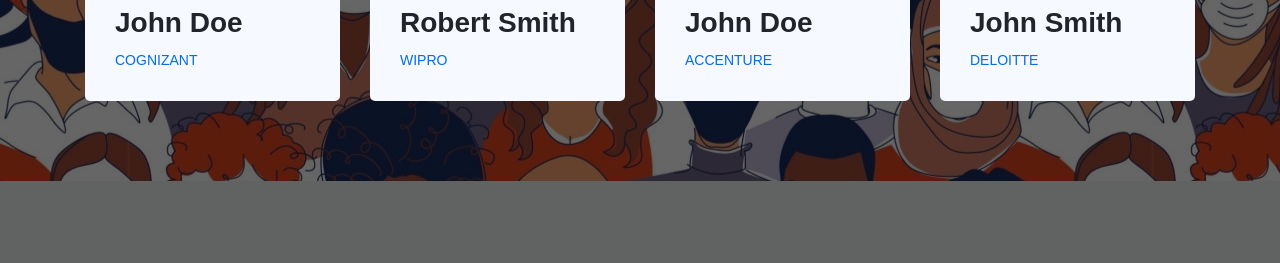
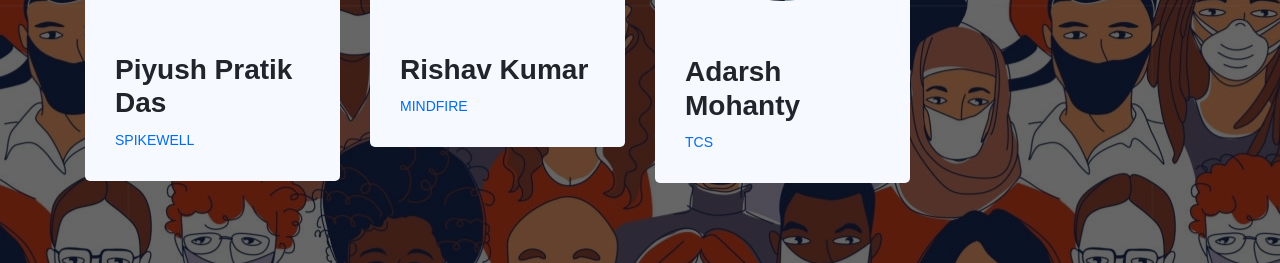
Before and after one commit to pseudo-sm/covidasha, a Django app: template app/templates/how_work.html in a window 1280 px wide. Shown: the part 988-1251 px from the top of the page. Before the commit the page ends 1169 px from the top, so only its background shows below. Run offline with Django 3.2, Linux system fonts and the light colour scheme; the template is opened without the code that fills it, so the values that code supplies are empty; some libraries are stand-ins or nearby versions.

Commit message:
mostly final changes

```diff
--- a/app/templates/how_work.html
+++ b/app/templates/how_work.html
@@ -367,12 +367,12 @@
 				<div class="col-sm-6 col-lg-4 col-xl-3">
 					<div class="single-person">
 						<div class="person-image">
-							<img src="https://i.ibb.co/G2CBWvb/person1.jpg" alt=>
+							<img src="{% static 'piyush.jfif' %}" alt=>
 
 						</div>
 						<div class="person-info">
-							<h3 class="full-name">John Doe</h3>
-							<span class="speciality">Cognizant</span>
+							<h3 class="full-name">Piyush Pratik Das</h3>
+							<span class="speciality">Spikewell</span>
 						</div>
 					</div>
 				</div>
@@ -381,12 +381,12 @@
 				<div class="col-sm-6 col-lg-4 col-xl-3">
 					<div class="single-person">
 						<div class="person-image">
-							<img src="https://i.ibb.co/nbpNr4r/person2.jpg" alt=>
+							<img src="{% static 'rishav.jfif' %}" alt=>
 
 						</div>
 						<div class="person-info">
-							<h3 class="full-name">Robert Smith</h3>
-							<span class="speciality">Wipro</span>
+							<h3 class="full-name">Rishav Kumar</h3>
+							<span class="speciality">Mindfire</span>
 						</div>
 					</div>
 				</div>
@@ -395,29 +395,29 @@
 				<div class="col-sm-6 col-lg-4 col-xl-3">
 					<div class="single-person">
 						<div class="person-image">
-							<img src="https://i.ibb.co/25zdRMr/person3.jpg" alt=>
+							<img src="{% static 'adarsh.jpg' %}" alt=>
 
 						</div>
 						<div class="person-info">
-							<h3 class="full-name">John Doe</h3>
-							<span class="speciality">Accenture</span>
+							<h3 class="full-name">Adarsh Mohanty</h3>
+							<span class="speciality">TCS</span>
 						</div>
 					</div>
 				</div>
 				<!-- / End Single Person -->
 				<!-- Start Single Person -->
-				<div class="col-sm-6 col-lg-4 col-xl-3">
-					<div class="single-person">
-						<div class="person-image">
-							<img src="https://i.ibb.co/w0ynr2Q/person4.jpg" alt=>
+<!--				<div class="col-sm-6 col-lg-4 col-xl-3">-->
+<!--					<div class="single-person">-->
+<!--						<div class="person-image">-->
+<!--							<img src="https://i.ibb.co/w0ynr2Q/person4.jpg" alt=>-->
 
-						</div>
-						<div class="person-info">
-							<h3 class="full-name">John Smith</h3>
-							<span class="speciality">Deloitte</span>
-						</div>
-					</div>
-				</div>
+<!--						</div>-->
+<!--						<div class="person-info">-->
+<!--							<h3 class="full-name">John Smith</h3>-->
+<!--							<span class="speciality">Deloitte</span>-->
+<!--						</div>-->
+<!--					</div>-->
+<!--				</div>-->
 				<!-- / End Single Person -->
 			</div>
 		</div>
--- a/covid_resources/settings.py
+++ b/covid_resources/settings.py
@@ -106,7 +106,7 @@
 
 LANGUAGE_CODE = 'en-us'
 
-TIME_ZONE = 'UTC'
+TIME_ZONE = 'Asia/Kolkata'
 
 USE_I18N = True
 
```
Also changed, not shown: app/models.py (+18 -1 lines), app/templates/index.html (+13 -21 lines), app/migrations/0004_alter_alert_datetime.py (added), app/migrations/0005_alter_alert_datetime.py (added), app/static/adarsh.jpg (added), app/static/piyush.jfif (added), app/static/rishav.jfif (added), db.sqlite3, 1 other file.
